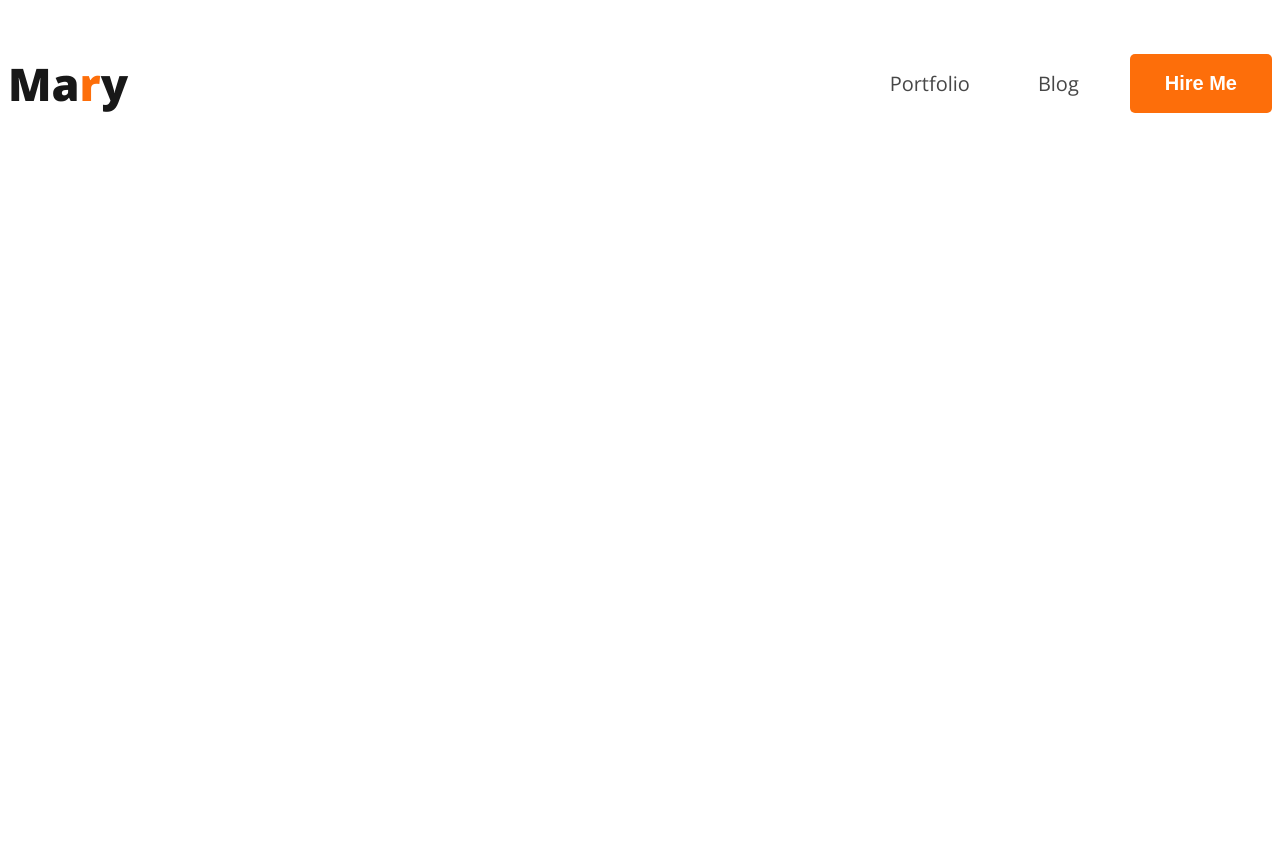
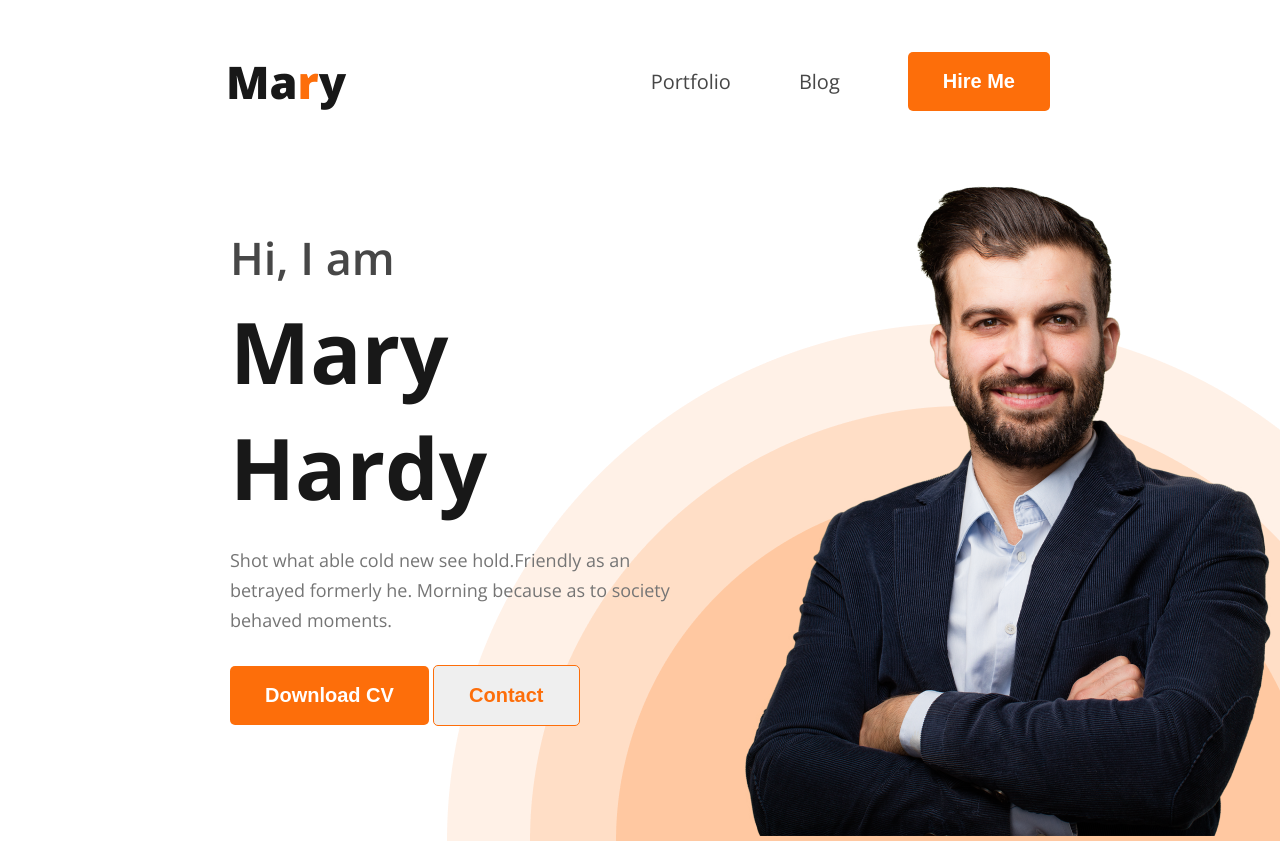
Before and after one commit to AsifRahmanBhuiyan/hardy-portfolio, a plain HTML site: page index.html in a window 1280 px wide. Before the commit the page ends 800 px from the top, so only its background shows below. Drawn offline with nearby package versions, Linux system fonts and the light colour scheme.

Commit message:
1st page

```diff
--- a/Styles/portfolio.css
+++ b/Styles/portfolio.css
@@ -2,8 +2,12 @@
 
 @import url('https://fonts.googleapis.com/css2?family=Open+Sans:ital,wght@0,300;0,400;0,500;0,600;0,700;0,800;1,300;1,400;1,500;1,600;1,700;1,800&display=swap');
 
-
 /* Body STYLES */
+*{
+    margin: 0;
+    padding: 0;
+    border: 0;
+}
 
 body {
     font-family: 'Open Sans', sans-serif;
@@ -13,7 +17,6 @@ body {
 .common-button {
     border-radius: 5px;
     background: #FD6E0A;
-    margin-left: 51px;
     padding: 18px 35px;
     color: #FFF;
     font-size: 20px;
@@ -27,6 +30,9 @@ nav {
     display: flex;
     justify-content: space-between;
     align-items: center;
+    margin-left: 226px;
+    margin-right: 230px;
+    margin-top: 51px;
 }
 
 nav>h3 {
@@ -52,5 +58,59 @@ nav>ul>li>a {
     color: #474747;
     font-size: 20px;
     font-weight: 400;
-    padding-left: 68px;
+    padding-right: 68px;
 }
+
+/* Body main 1st page styles */
+
+main>div>section>h3 {
+    color: #474747;
+    font-size: 45px;
+    font-weight: 600;
+    margin-bottom: 5px;
+}
+
+main>div>section>h1 {
+    color: #181818;
+    font-size: 85px;
+    font-weight: 700;
+    margin-bottom: 20px;
+}
+
+main>div>section>p {
+    color: var(--Dark-03, #757575);
+    font-size: 18px;
+    font-weight: 400;
+    line-height: 30px;
+    max-width: 585px;
+    margin-bottom: 30px;
+}
+
+.contact-button {
+    border-radius: 5px;
+    border: 1px solid #FD6E0A;
+    padding: 18px 35px;
+    color: #FD6E0A;
+    font-size: 20px;
+    font-weight: 700;
+}
+
+main > div{
+    display: flex;
+    justify-content: space-between;
+    align-items: center;
+}
+
+.banner{
+    background-image: url('../images/header_bg.png');
+    background-repeat: no-repeat;
+    background-position: bottom right;
+    margin-left: 230px;
+    margin-right: 38;
+}
+
+.profile-picture{
+    padding-top: 48px;
+    width: 584px;
+    height: 676px;
+}
--- a/index.html
+++ b/index.html
@@ -18,13 +18,23 @@
         </nav>
     </header>
 
+    <main class="banner">
+        <div>
+            <section>
+                <h3>Hi, I  am</h3>
+                <h1>Mary Hardy</h1>
+                <p>Shot what able cold new see hold.Friendly as an betrayed formerly he. Morning because as to society behaved moments.</p>
+                <button class="common-button">Download CV</button>
+                <button class="contact-button">Contact</button>
+            </section>
+            <section>
+                <img class="profile-picture" src="images/hardy.png" alt="">
+            </section>
+        </div>
+    </main>
+
     <main>
-        <section>
 
-        </section>
-        <section>
-
-        </section>
     </main>
     <footer>
 
```
Also changed, not shown: images/developer.png (added), images/hardy.png (added), images/header_bg.png (added), images/icons/facebook.png (added), images/icons/insta.png (added), images/icons/js.png (added), images/icons/mongo.png (added), images/icons/nodejs.png (added), images/icons/react.png (added), images/icons/twitter.png (added).
